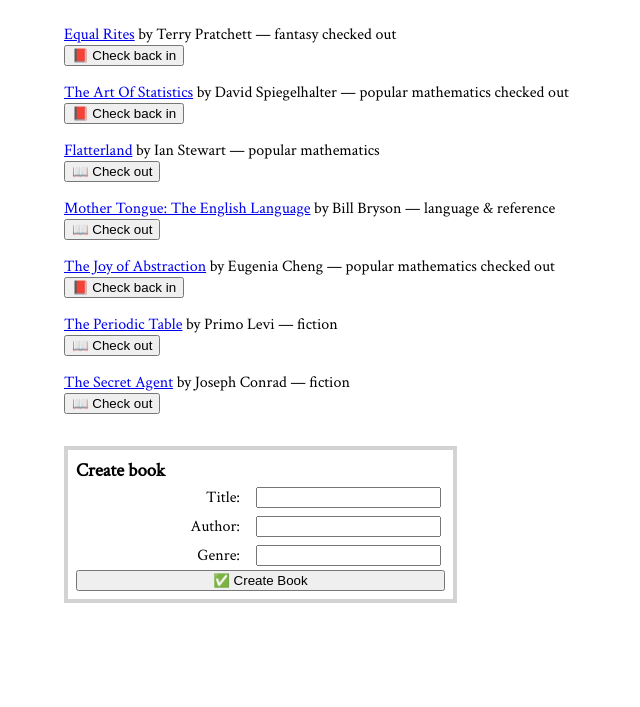
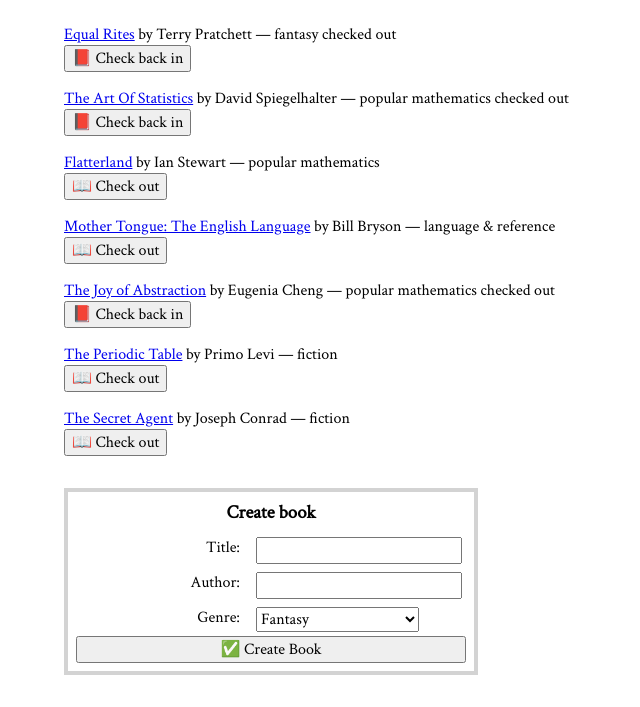
Before and after one commit to bsmith/w03d5_homework, a Flask app: page /books in a window 1280 px wide. Shown: the part 212-919 px from the top of the page, without its empty margins (0-640 px from the left). Before the commit the page ends 815 px from the top, so only its background shows below. Run offline with Flask 2, Linux system fonts and the light colour scheme.

Commit message:
Drop down list for genre, more styles.

```diff
--- a/static/style.css
+++ b/static/style.css
@@ -57,7 +57,8 @@ main {
 }
 
 .create > h3 {
-    margin-bottom: 0;
+    margin-bottom: 0.5rem;
+    text-align: center;
 }
 
 .create > div {
@@ -71,3 +72,8 @@ main {
     min-width: 10rem;
     text-align: right;
 }
+
+input, button, select, option {
+    font-family: inherit;
+    font-size: inherit;
+}
--- a/templates/books_list.html.j2
+++ b/templates/books_list.html.j2
@@ -33,7 +33,12 @@
         </div>
         <div>
             <label for="book_genre">Genre:</label>
-            <input type="text" id="book_genre" name="genre">
+            <select id="book_genre" name="genre">
+                <option value="fantasy">Fantasy</option>
+                <option value="popular mathematics">Popular Mathematics</option>
+                <option value="language &amp; reference">Language &amp; Reference</option>
+                <option value="fiction">Fiction</option>
+            </select>
         </div>
 
         <button type="submit">&#x2705; Create Book</button>
```
Also changed, not shown: README.md.
